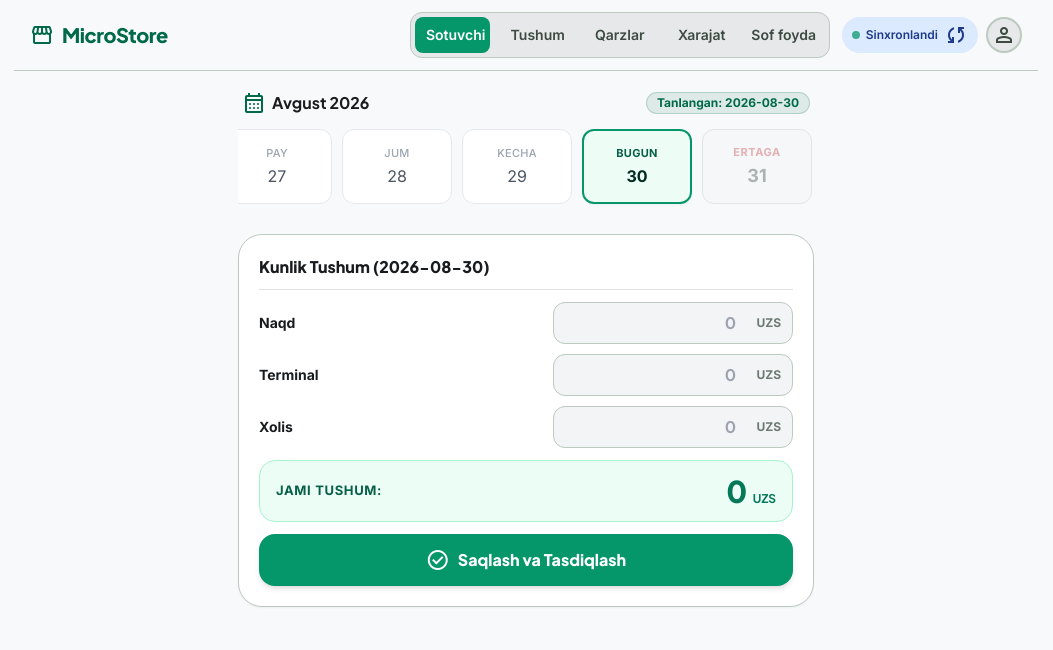
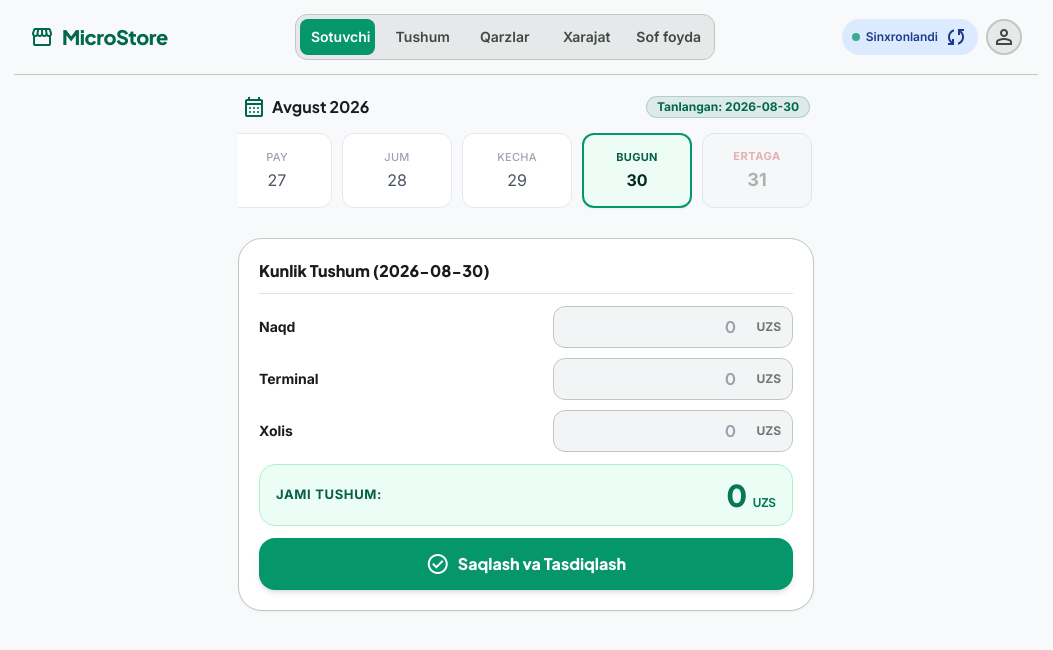
Before and after one commit to mahkamjonov/microstore, a React (Vite) app in the folder apps/web/: page / in a window 1280 px wide. Shown: the top 650 px of the page, without its empty margins (114-1167 px from the left). Built offline with nearby package versions, Linux system fonts and the light colour scheme.

Commit message:
fix: unclip header profile popover dropdown menu from overflow-x-auto container

```diff
--- a/apps/web/src/components/Header.tsx
+++ b/apps/web/src/components/Header.tsx
@@ -60,7 +60,7 @@ export const Header: React.FC = () => {
       </div>
 
       {/* 5 Core Main Navigation Menu Bar with Smooth Sliding Pill Animation */}
-      <div className="flex items-center gap-2 sm:gap-3 overflow-x-auto no-scrollbar">
+      <div className="overflow-x-auto no-scrollbar py-0.5">
         <div className="relative flex bg-surface-container-high p-1 rounded-xl border border-outline-variant w-[380px] sm:w-[420px]">
           {/* Absolute Active Sliding Pill Indicator */}
           <div
@@ -85,9 +85,10 @@ export const Header: React.FC = () => {
             </button>
           ))}
         </div>
+      </div>
 
       {/* Right Area: Sync Status Badge & ALWAYS VISIBLE Interactive Circular Profile Avatar */}
-        <div className="flex items-center gap-2 relative">
+      <div className="flex items-center gap-2 relative z-50">
         {/* Sync Status Badge */}
         <div className="flex items-center gap-1.5 bg-[#DBEAFE] px-2.5 py-1.5 rounded-full text-xs font-semibold text-[#1E3A8A] whitespace-nowrap">
           <span className="w-2 h-2 rounded-full bg-[#059669] animate-pulse"></span>
@@ -104,7 +105,7 @@ export const Header: React.FC = () => {
         </div>
 
         {/* Interactive Profile Avatar Button & Popover Dropdown */}
-          <div className="relative" ref={dropdownRef}>
+        <div className="relative z-50" ref={dropdownRef}>
             <button
               type="button"
               onClick={handleToggleMenu}
@@ -199,7 +200,6 @@ export const Header: React.FC = () => {
             )}
           </div>
         </div>
-      </div>
     </header>
   );
 };
```
Lines whose indentation alone changed are shown as unchanged.
